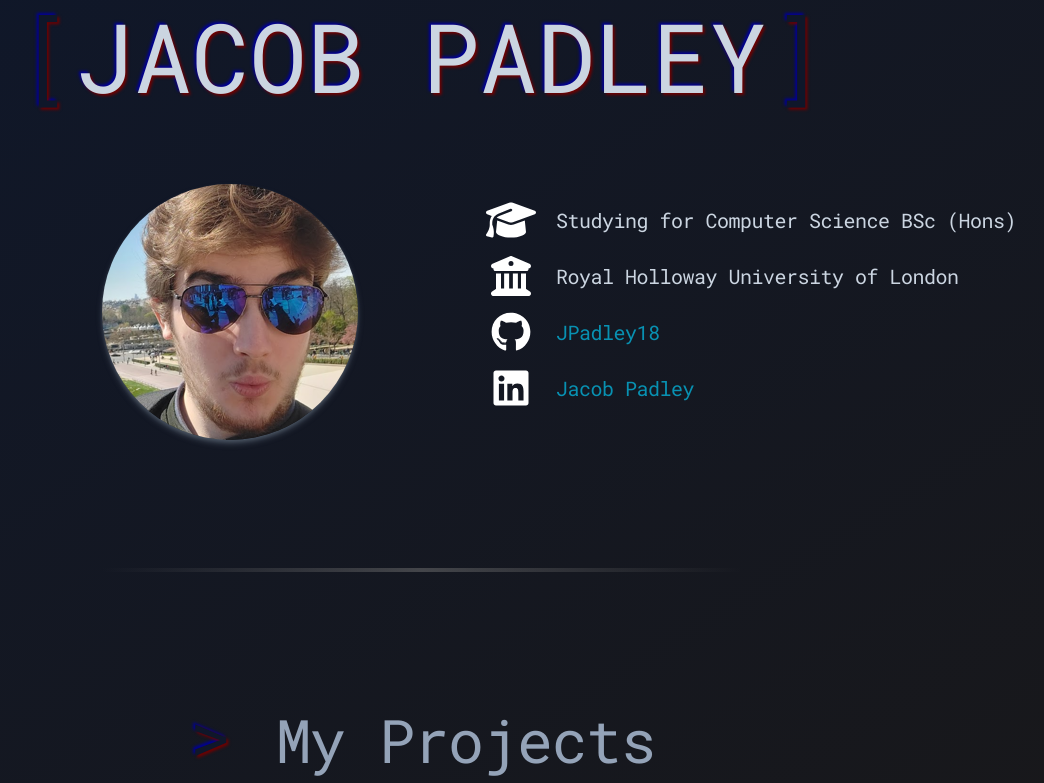
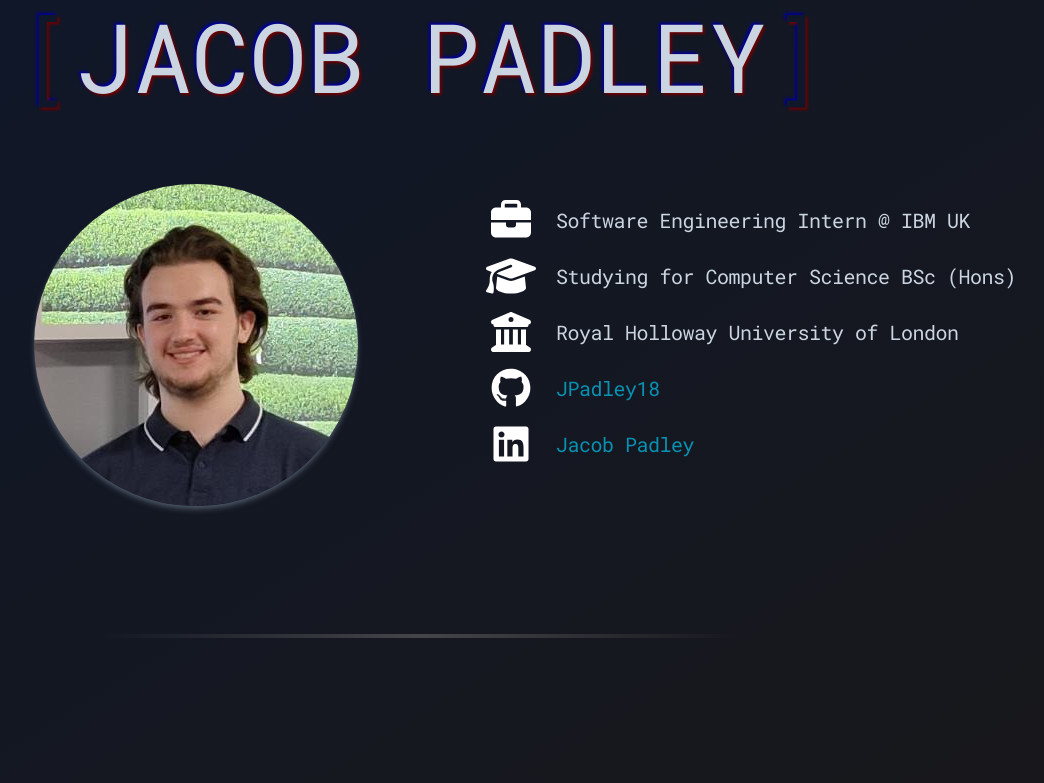
Before and after one commit to JPadley18/jpadley.com, a Next.js app: page / in a window 1280 px wide. Shown: the top 783 px of the page, without its empty margins (218-1262 px from the left). Built offline with nearby package versions, Linux system fonts and the light colour scheme.

Commit message:
Update website with new image and internship title

```diff
--- a/components/about-me-card.tsx
+++ b/components/about-me-card.tsx
@@ -1,9 +1,9 @@
 import Image from "next/image"
-import { faGraduationCap, faBuildingColumns } from "@fortawesome/free-solid-svg-icons"
+import { faGraduationCap, faBuildingColumns, faBriefcase } from "@fortawesome/free-solid-svg-icons"
 import { faLinkedin, faGithub } from "@fortawesome/free-brands-svg-icons"
 import { robotoMono } from "@/util/fonts"
 import StatEntry from "./stat-entry"
-import profileImg from "@/public/me.png"
+import profileImg from "@/public/me.jpg"
 
 export default function AboutMeCard() {
     return (
@@ -12,6 +12,7 @@ export default function AboutMeCard() {
                 <Image alt="Photo of myself" placeholder="blur" src={profileImg} className="rounded-full shadow-md shadow-gray-600 mx-auto md:ml-auto md:mr-0" />
             </div>
             <div className={`${robotoMono.className} pl-5 md:pl-0`}>
+                <StatEntry text="Software Engineering Intern @ IBM UK" icon={faBriefcase} />
                 <StatEntry text="Studying for Computer Science BSc (Hons)" icon={faGraduationCap} />
                 <StatEntry text="Royal Holloway University of London" icon={faBuildingColumns} />
                 <StatEntry text="JPadley18" href="https://github.com/JPadley18" icon={faGithub} />
```
Also changed, not shown: public/me.jpg (added), public/me.png (deleted).
